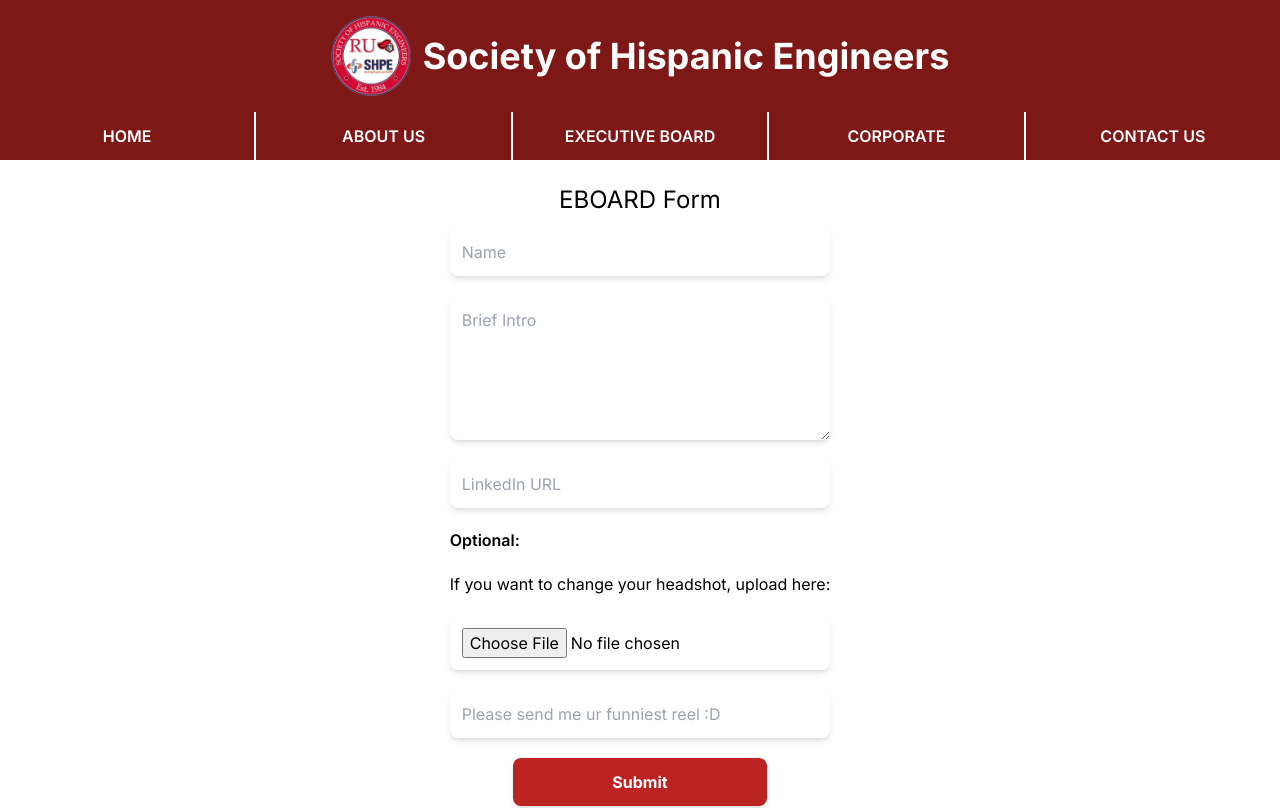
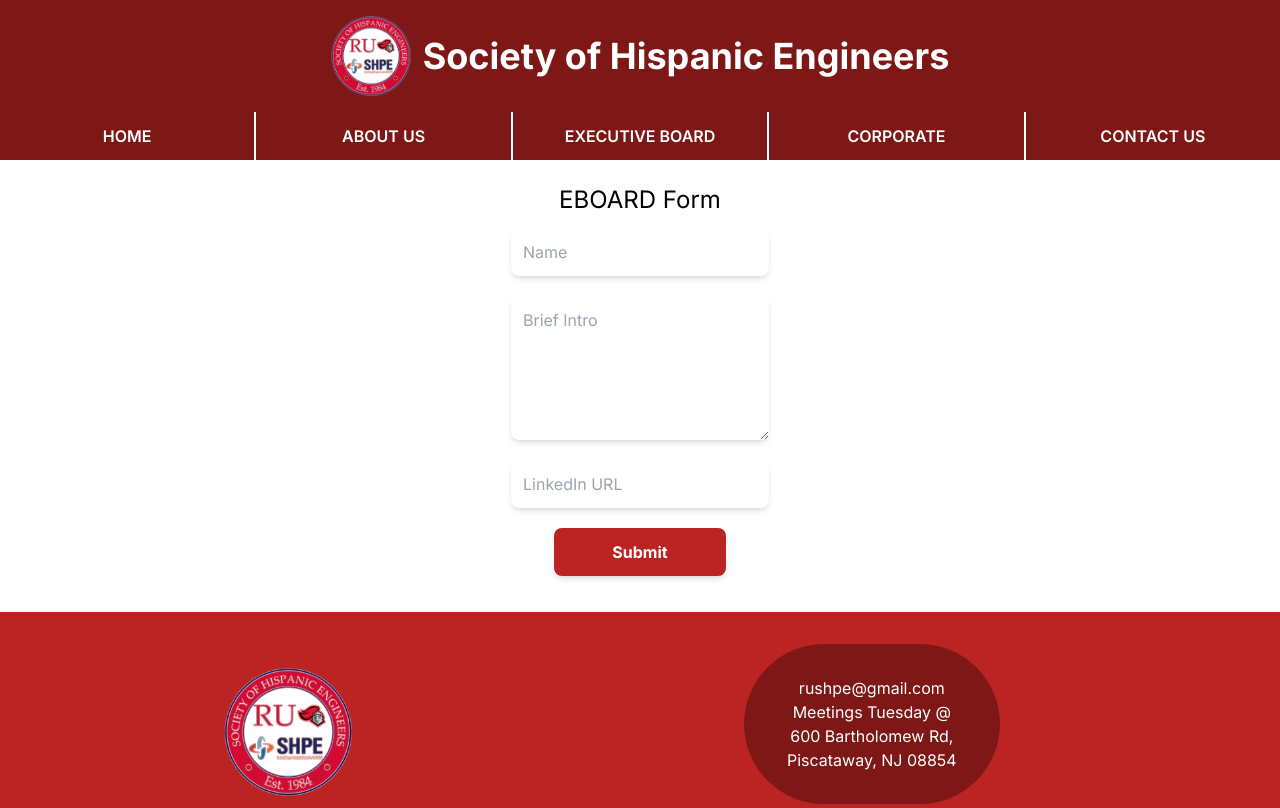
Before and after one commit to stevenchen1108/rushpe-dev, a Next.js app: page /eboard-form in a window 1280 px wide. Shown: the top 808 px of the page. Built offline with nearby package versions, Linux system fonts and the light colour scheme.

Commit message:
CAS client and eboard form update

```diff
--- a/package.json
+++ b/package.json
@@ -13,6 +13,7 @@
     "firebase": "^10.12.5",
     "mssql": "^11.0.1",
     "next": "14.2.5",
+    "node-cas-client": "^1.0.0",
     "react": "^18",
     "react-dom": "^18",
     "react-hook-form": "^7.52.2",
--- a/src/app/eboard-form/page.tsx
+++ b/src/app/eboard-form/page.tsx
@@ -41,12 +41,12 @@ export default function Form() {
                 className="p-3 w-full shadow-md rounded-lg text-wrap"></textarea>
                 <input {...register('linkedin', { required: true, pattern: /linkedin.com/})} placeholder="LinkedIn URL" type="url"
                 className="p-3 w-full shadow-md rounded-lg"/>
-                <p className="font-semibold self-start">Optional:</p>
+                {/* <p className="font-semibold self-start">Optional:</p>
                 <p>If you want to change your headshot, upload here:</p>
                 <input {...register('fileList')} placeholder="Image" type="file"
                 className="p-3 w-full shadow-md rounded-lg"/>
                 <input {...register('instareel')} placeholder="Please send me ur funniest reel :D" type="url"
-                className="p-3 w-full shadow-md rounded-lg"/>
+                className="p-3 w-full shadow-md rounded-lg"/> */}
                 { (errors.name || errors.desc || errors.linkedin) && <span>Enter valid input</span>}
                 <input type="submit"
                 className="p-3 w-2/3 shadow-md rounded-lg bg-main text-white font-bold hover:bg-dark-main transition-colors"/>
```
Also changed, not shown: 1 other file (tests, documents, lock files or other folders).
